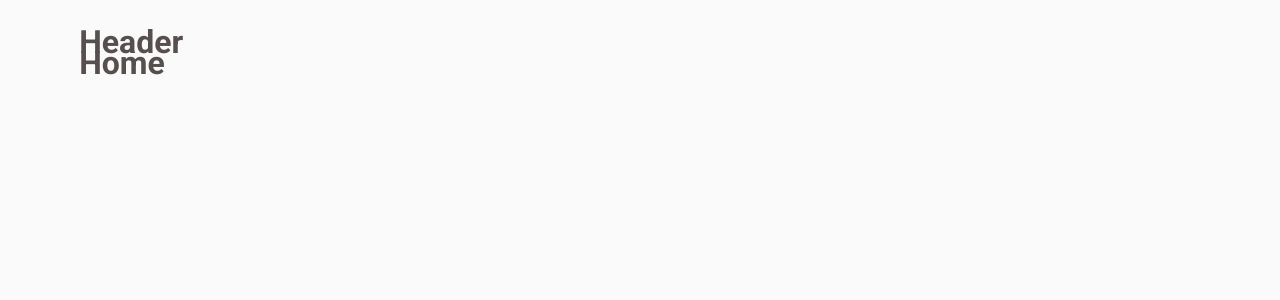
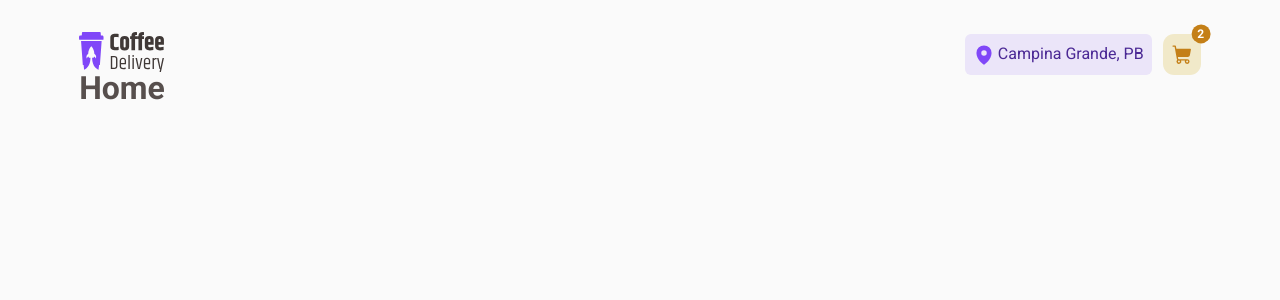
Before and after one commit to limaarthur/coffee-delivery, a React (Vite) app: page / in a window 1280 px wide. Shown: the top 300 px of the page. Built offline with nearby package versions, Linux system fonts and the light colour scheme.

Commit message:
feat: pages and routes - creating header component

```diff
--- a/package.json
+++ b/package.json
@@ -10,6 +10,7 @@
     "preview": "vite preview"
   },
   "dependencies": {
+    "@phosphor-icons/react": "^2.1.10",
     "react": "^19.1.0",
     "react-dom": "^19.1.0",
     "react-router-dom": "^7.6.2",
--- a/src/components/Header/index.tsx
+++ b/src/components/Header/index.tsx
@@ -1,3 +1,26 @@
+import { Link } from 'react-router-dom'
+import { MapPinIcon } from '@phosphor-icons/react/dist/ssr'
+import { ShoppingCartIcon } from '@phosphor-icons/react'
+import { Container, Aside } from './styles'
+
 export function Header() {
-  return <h1>Header</h1>
+  return (
+    <Container>
+      <Link to="/">
+        <img src="/images/logo.svg" alt="Coffee Delivery" />
+      </Link>
+
+      <Aside>
+        <div>
+          <MapPinIcon size={22} weight="fill" />
+          <span>Campina Grande, PB</span>
+        </div>
+
+        <Link to="/checkout">
+          <ShoppingCartIcon size={22} weight="fill" />
+          <span>2</span>
+        </Link>
+      </Aside>
+    </Container>
+  )
 }
--- /dev/null
+++ b/src/components/Header/styles.ts
@@ -0,0 +1,63 @@
+import styled from 'styled-components'
+
+export const Container = styled.header`
+  display: flex;
+  justify-content: space-between;
+  align-items: center;
+`
+
+export const Aside = styled.aside`
+  display: flex;
+  gap: 0.7rem;
+
+  div {
+    display: flex;
+    align-items: center;
+    gap: 0.2rem;
+
+    background-color: ${({ theme }) => theme.colors['purple-light']};
+
+    svg {
+      color: ${({ theme }) => theme.colors.purple};
+    }
+
+    span {
+      color: ${({ theme }) => theme.colors['purple-dark']};
+    }
+
+    padding: 0.6rem 0.5rem;
+    border-radius: 6px;
+  }
+
+  a {
+    display: flex;
+    align-items: center;
+
+    background-color: ${({ theme }) => theme.colors['yellow-light']};
+    color: ${({ theme }) => theme.colors['yellow-dark']};
+
+    padding: 0.5rem;
+    border-radius: 0.7rem;
+
+    position: relative;
+
+    span {
+      display: flex;
+      align-items: center;
+      justify-content: center;
+
+      font-size: 12px;
+      font-weight: bold;
+      color: ${({ theme }) => theme.colors.white};
+      background-color: ${({ theme }) => theme.colors['yellow-dark']};
+      border-radius: 50%;
+      width: 1.2rem;
+      height: 1.2rem;
+
+      position: absolute;
+      top: 0px;
+      right: 0px;
+      transform: translate(50%, -50%);
+    }
+  }
+`
```
Also changed, not shown: public/images/logo.svg (added), 1 other file (tests, documents, lock files or other folders).
